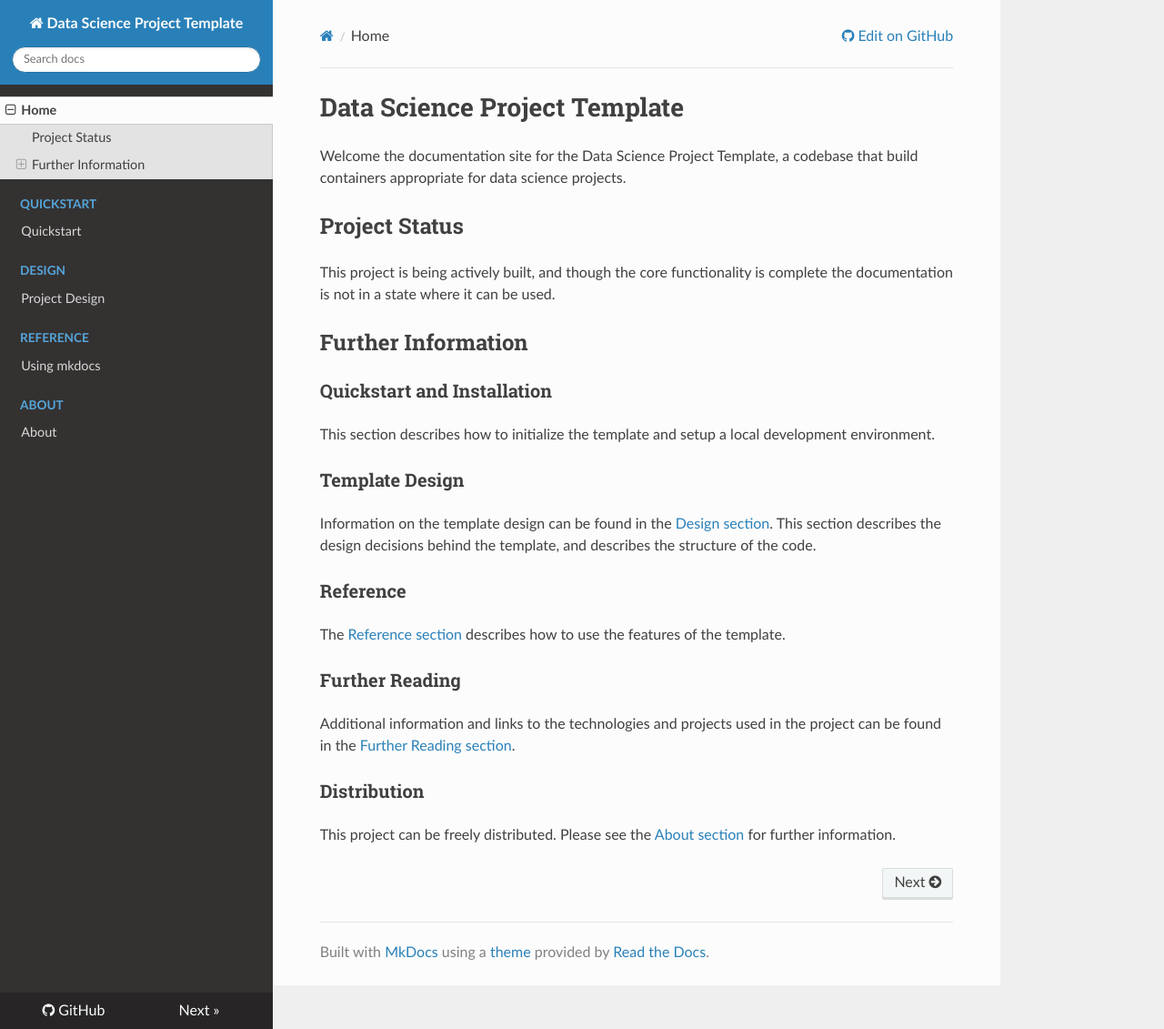
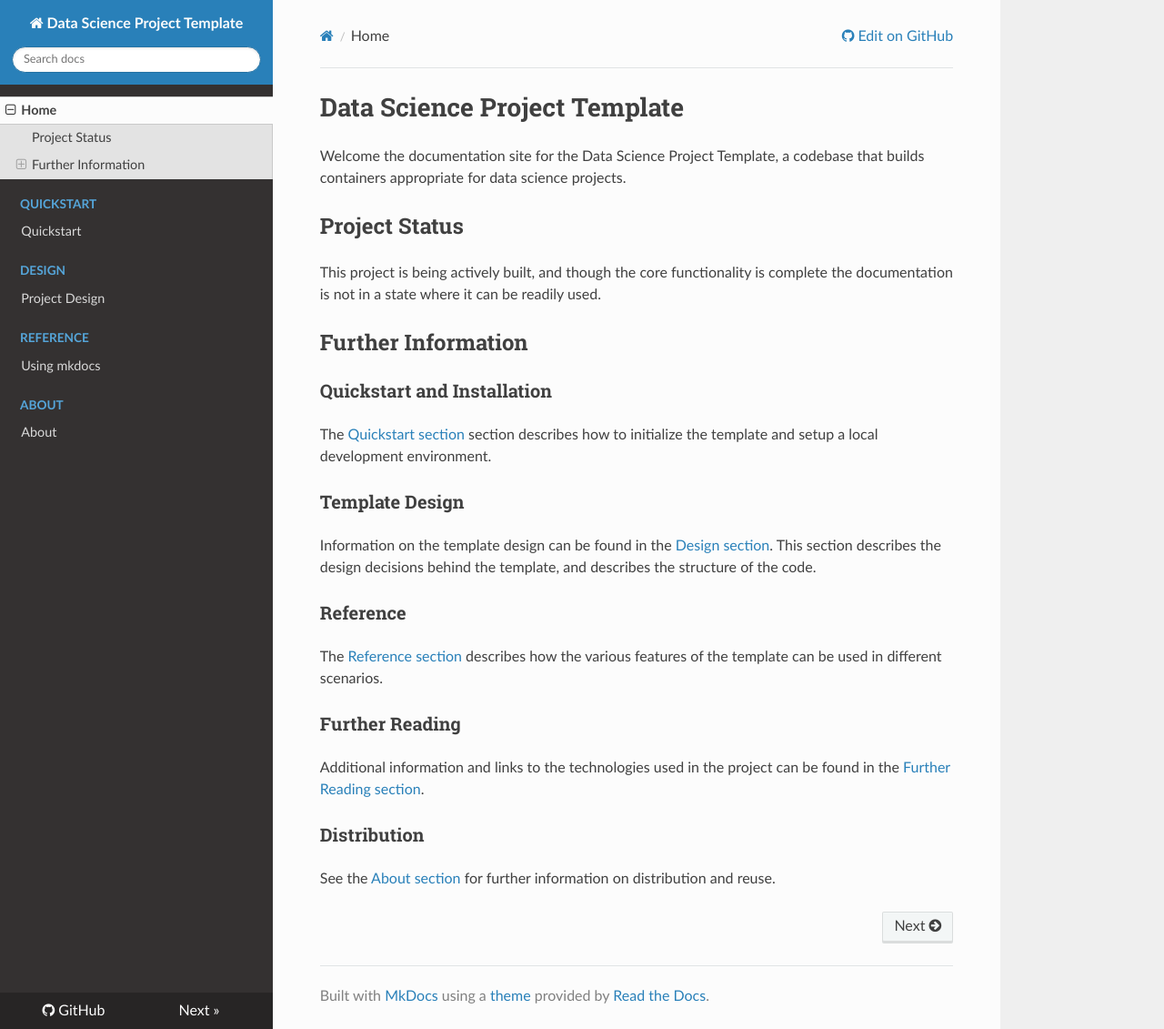
Before and after one commit to mark-curran/data-science-project-template, an MkDocs documentation site: the page built from docs/docs/index.md, in a window 1280 px wide and 1131 px high. Shown: the whole window at 91% size. Built offline with MkDocs 1.6.1, drawn with Linux system fonts in a browser that asks for light colours; nearby versions of some CDN libraries.

Commit message:
fix typos in index page.

```diff
--- a/docs/docs/index.md
+++ b/docs/docs/index.md
@@ -1,18 +1,18 @@
 # Data Science Project Template
 
 Welcome the documentation site for the Data Science Project Template, a codebase
-that build containers appropriate for data science projects.
+that builds containers appropriate for data science projects.
 
 ## Project Status
 
 This project is being actively built, and though the core functionality is complete the
-documentation is not in a state where it can be used.
+documentation is not in a state where it can be readily used.
 
 ## Further Information
 
 ### Quickstart and Installation
 
-This section describes how to initialize the template and setup a local development environment.
+The [Quickstart section](quickstart/quickstart.md) section describes how to initialize the template and setup a local development environment.
 
 ### Template Design
 
@@ -21,12 +21,12 @@ behind the template, and describes the structure of the code.
 
 ### Reference
 
-The [Reference section](reference/reference.md) describes how to use the features of the template.
+The [Reference section](reference/reference.md) describes how the various features of the template can be used in different scenarios.
 
 ### Further Reading
 
-Additional information and links to the technologies and projects used in the project can be found in the [Further Reading section](further_reading/further_reading.md).
+Additional information and links to the technologies used in the project can be found in the [Further Reading section](further_reading/further_reading.md).
 
 ### Distribution
 
-This project can be freely distributed. Please see the [About section](about/about.md) for further information.
+See the [About section](about/about.md) for further information on distribution and reuse.
```
